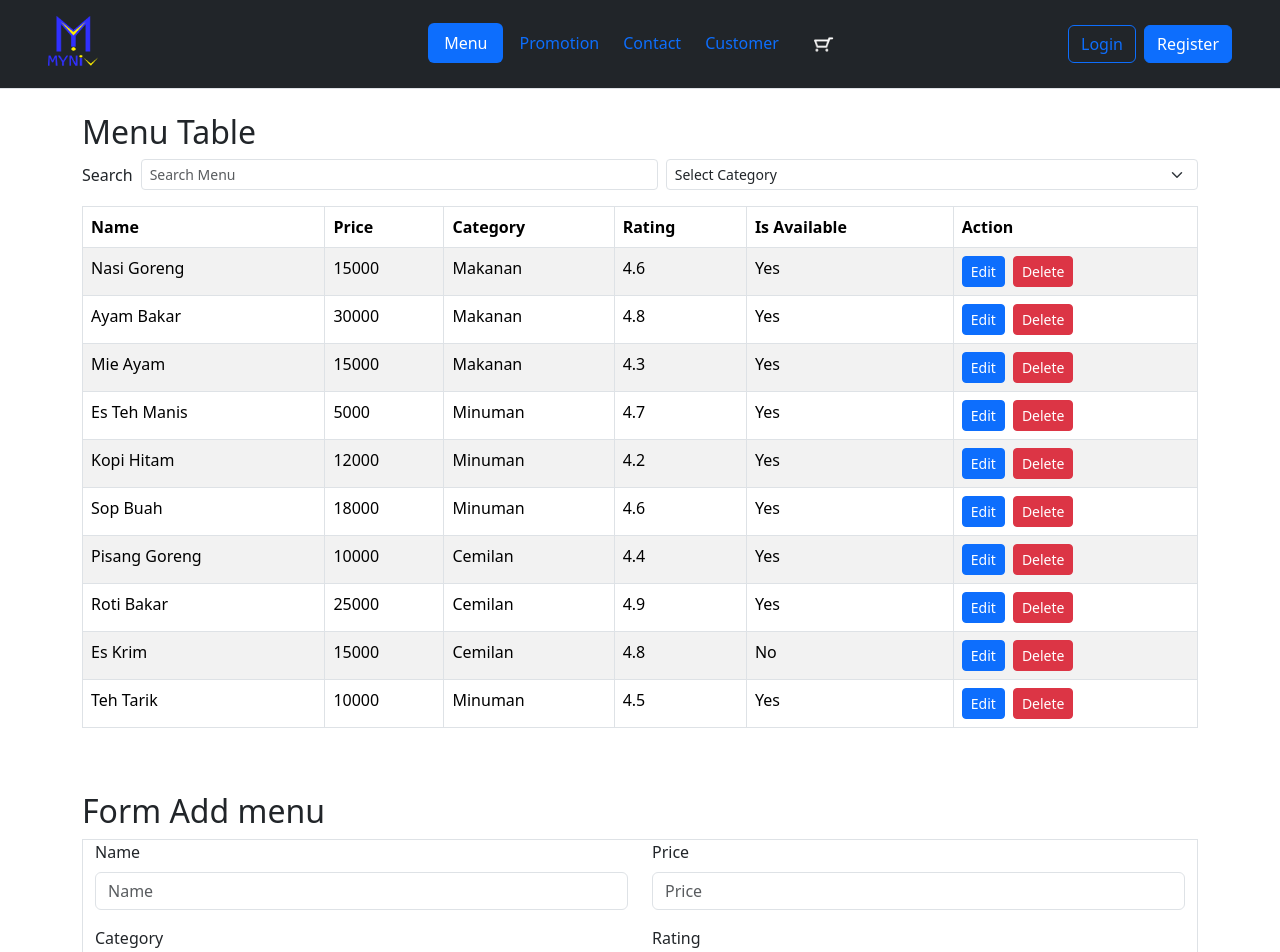
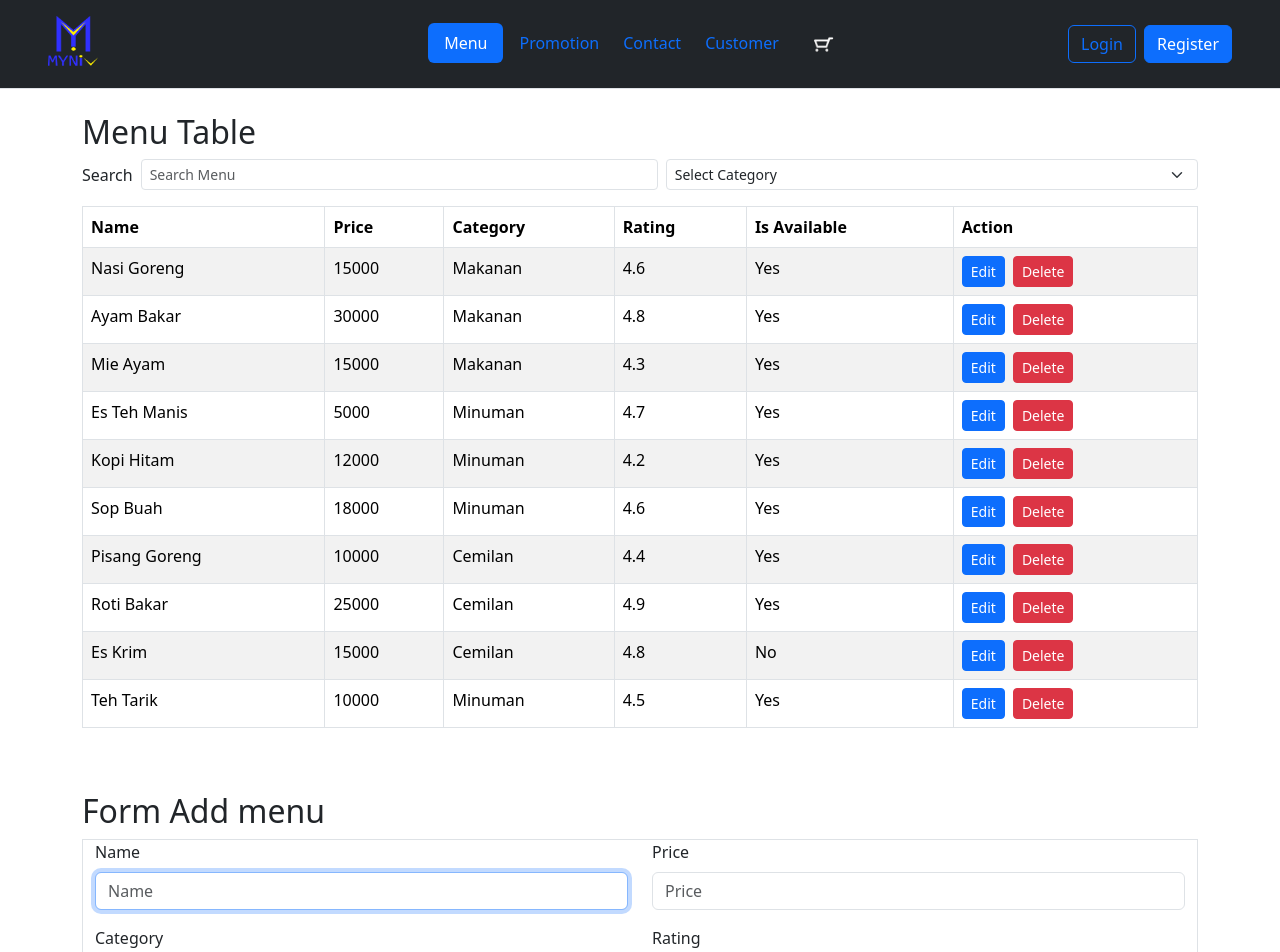
Before and after one commit to Myniv/OnlineFoodOrderingSystem, a React (Vite) app: page / in a window 1280 px wide. Shown: the top 952 px of the page. Built offline with nearby package versions, Linux system fonts and the light colour scheme.

Commit message:
Add autofocus input on customer and menu form

```diff
--- a/src/component/customer/CustomerForm.jsx
+++ b/src/component/customer/CustomerForm.jsx
@@ -19,14 +19,22 @@ const AddCustomerForm = ({
     phonenumber: "",
   });
 
+  //another way to change ttitle and button text beside using
   const addOrEditTitle = useRef("Form Add Customer");
   const addOrEditButton = useRef("Add Customer");
+
+  //To autofocus on name input
+  const focusNameInputCustomer = useRef(null);
 
   useEffect(() => {
     if (isEditingCustomer && selectedCustomer) {
       setFormData(selectedCustomer);
       addOrEditTitle.current = "Form Edit Customer";
       addOrEditButton.current = "Edit Customer";
+    }
+
+    if (focusNameInputCustomer.current) {
+      focusNameInputCustomer.current.focus();
     }
   }, [isEditingCustomer, selectedCustomer]);
 
@@ -167,6 +175,7 @@ const AddCustomerForm = ({
                   onChange={handleChange}
                   required
                   placeholder="Name"
+                  ref={focusNameInputCustomer}
                 />
                 {/* If name error, show <div> */}
                 {/* This is the same as the rest*/}
--- a/src/component/menu/MenuForm.jsx
+++ b/src/component/menu/MenuForm.jsx
@@ -18,14 +18,21 @@ const AddMenuForm = ({
     isAvailable: "",
   });
 
+  //another way to change title and button text
   const addOrEditTitle = useRef("Form Add menu");
   const addOrEditButton = useRef("Add menu");
+
+  //To make autofocus on name input
+  const focusNameInputMenu = useRef(null);
 
   useEffect(() => {
     if (isEditingMenu && selectedMenu) {
       setFormData(selectedMenu);
       addOrEditTitle.current = "Form Edit menu";
       addOrEditButton.current = "Edit menu";
+    }
+    if(focusNameInputMenu.current){
+      focusNameInputMenu.current.focus();
     }
   }, [isEditingMenu, selectedMenu]);
   //set error validation
@@ -163,6 +170,7 @@ const AddMenuForm = ({
                   value={formData.name}
                   onChange={handleChange}
                   placeholder="Name"
+                  ref={focusNameInputMenu}
                 />
                 {/* If name error, show <div> */}
                 {/* This is the same as the rest*/}
```
